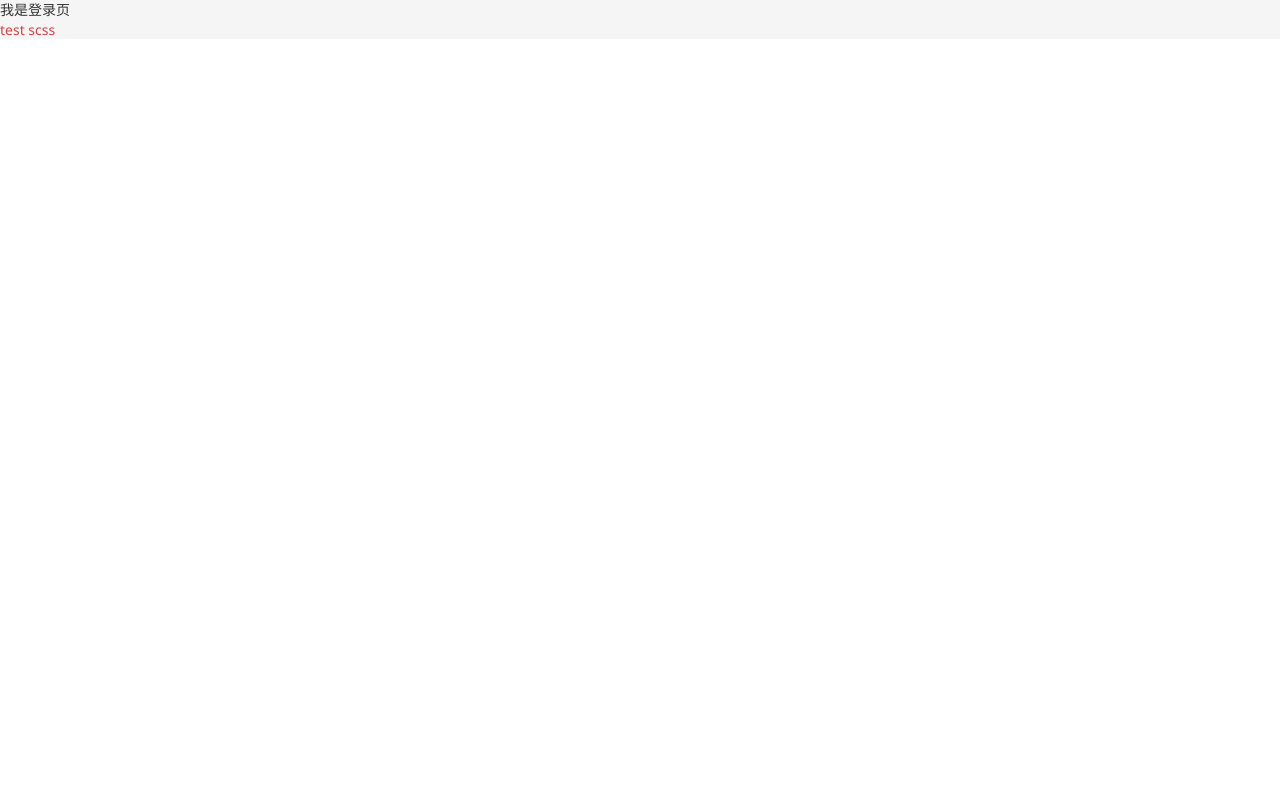
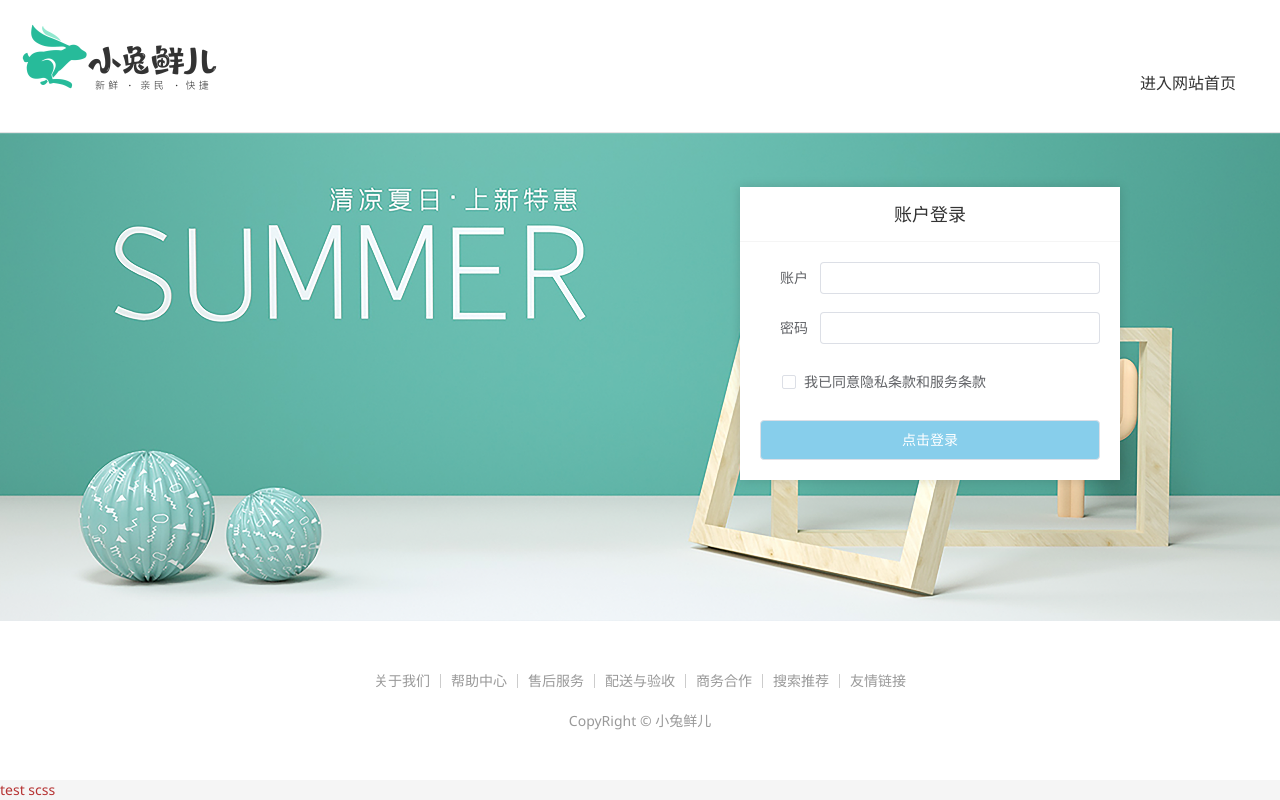
Before and after one commit to CoffeeRin/vue-shop, a Vue app: page /login in a window 1280 px wide. Built offline with nearby package versions, Linux system fonts and the light colour scheme; a small style sheet from the web is missing.

Commit message:
登录页

```diff
--- a/src/styles/element/index.scss
+++ b/src/styles/element/index.scss
@@ -3,11 +3,11 @@
   $colors: (
     'primary': (
       // 主色
-      'base': #27ba9b,
+      'base': skyblue,
     ),
     'success': (
       // 成功色
-      'base': #1dc779,
+      'base': #1d97c7,
     ),
     'warning': (
       // 警告色
--- a/src/styles/var.scss
+++ b/src/styles/var.scss
@@ -1,7 +1,7 @@
 //共享样式文件，共享颜色
 
-$xtxColor: #27ba9b;
+$xtxColor: skyblue;
 $helpColor: #e26237;
 $sucColor: #1dc779;
 $warnColor: #ffb302;
-$priceColor: #cf4444;
+$priceColor: #b63333;
--- a/src/views/Layout/components/LayoutFooter.vue
+++ b/src/views/Layout/components/LayoutFooter.vue
@@ -56,7 +56,7 @@
             <a href="javascript:;">搜索推荐</a>
             <a href="javascript:;">友情链接</a>
           </p>
-          <p>CopyRight © 小兔鲜儿</p>
+          <p>CopyRight © CoffeeShop</p>
         </div>
       </div>
     </div>
--- a/src/views/Layout/components/LayoutNav.vue
+++ b/src/views/Layout/components/LayoutNav.vue
@@ -6,6 +6,7 @@
   <nav class="app-topnav">
     <div class="container">
       <ul>
+        <!-- 多模版渲染，根据登录状态显示不同列表 -->
         <template v-if="true">
           <li><a href="javascript:;"><i class="iconfont icon-a-appround4"></i>周杰伦</a></li>
           <li>
@@ -19,7 +20,7 @@
           <li><a href="javascript:;">会员中心</a></li>
         </template>
         <template v-else>
-          <li><a href="javascript:;">请先登录</a></li>
+          <li><a href="javascript:;" @click="$router.push('/login')">请先登录</a></li>
           <li><a href="javascript:;">帮助中心</a></li>
           <li><a href="javascript:;">关于我们</a></li>
         </template>
@@ -36,8 +37,8 @@
   ul {
     display: flex;
     height: 53px;
-    justify-content: flex-end;
-    align-items: center;
+    justify-content: flex-end; //末端对齐
+    align-items: center; //垂直方向居中
 
     li {
       a {
--- a/src/views/Login/index.vue
+++ b/src/views/Login/index.vue
@@ -1,5 +1,290 @@
+<script setup>
+
+</script>
+
+
 <template>
-    <div>
-        我是登录页
-    </div>
+  <div>
+    <header class="login-header">
+      <div class="container m-top-20">
+        <h1 class="logo">
+          <RouterLink to="/">小兔鲜</RouterLink>
+        </h1>
+        <RouterLink class="entry" to="/">
+          进入网站首页
+          <i class="iconfont icon-angle-right"></i>
+          <i class="iconfont icon-angle-right"></i>
+        </RouterLink>
+      </div>
+    </header>
+    <section class="login-section">
+      <div class="wrapper">
+        <nav>
+          <a href="javascript:;">账户登录</a>
+        </nav>
+        <div class="account-box">
+          <div class="form">
+            <el-form label-position="right" label-width="60px"
+              status-icon>
+              <el-form-item  label="账户">
+                <el-input/>
+              </el-form-item>
+              <el-form-item label="密码">
+                <el-input/>
+              </el-form-item>
+              <el-form-item label-width="22px">
+                <el-checkbox  size="large">
+                  我已同意隐私条款和服务条款
+                </el-checkbox>
+              </el-form-item>
+              <el-button size="large" class="subBtn">点击登录</el-button>
+            </el-form>
+          </div>
+        </div>
+      </div>
+    </section>
+
+    <footer class="login-footer">
+      <div class="container">
+        <p>
+          <a href="javascript:;">关于我们</a>
+          <a href="javascript:;">帮助中心</a>
+          <a href="javascript:;">售后服务</a>
+          <a href="javascript:;">配送与验收</a>
+          <a href="javascript:;">商务合作</a>
+          <a href="javascript:;">搜索推荐</a>
+          <a href="javascript:;">友情链接</a>
+        </p>
+        <p>CopyRight &copy; 小兔鲜儿</p>
+      </div>
+    </footer>
+  </div>
 </template>
+
+<style scoped lang='scss'>
+.login-header {
+  background: #fff;
+  border-bottom: 1px solid #e4e4e4;
+
+  .container {
+    display: flex;
+    align-items: flex-end;
+    justify-content: space-between;
+  }
+
+  .logo {
+    width: 200px;
+
+    a {
+      display: block;
+      height: 132px;
+      width: 100%;
+      text-indent: -9999px;
+      background: url("@/assets/images/logo.png") no-repeat center 18px / contain;
+    }
+  }
+
+  .sub {
+    flex: 1;
+    font-size: 24px;
+    font-weight: normal;
+    margin-bottom: 38px;
+    margin-left: 20px;
+    color: #666;
+  }
+
+  .entry {
+    width: 120px;
+    margin-bottom: 38px;
+    font-size: 16px;
+
+    i {
+      font-size: 14px;
+      color: $xtxColor;
+      letter-spacing: -5px;
+    }
+  }
+}
+
+.login-section {
+  background: url('@/assets/images/login-bg.png') no-repeat center / cover;
+  height: 488px;
+  position: relative;
+
+  .wrapper {
+    width: 380px;
+    background: #fff;
+    position: absolute;
+    left: 50%;
+    top: 54px;
+    transform: translate3d(100px, 0, 0);
+    box-shadow: 0 0 10px rgba(0, 0, 0, 0.15);
+
+    nav {
+      font-size: 14px;
+      height: 55px;
+      margin-bottom: 20px;
+      border-bottom: 1px solid #f5f5f5;
+      display: flex;
+      padding: 0 40px;
+      text-align: right;
+      align-items: center;
+
+      a {
+        flex: 1;
+        line-height: 1;
+        display: inline-block;
+        font-size: 18px;
+        position: relative;
+        text-align: center;
+      }
+    }
+  }
+}
+
+.login-footer {
+  padding: 30px 0 50px;
+  background: #fff;
+
+  p {
+    text-align: center;
+    color: #999;
+    padding-top: 20px;
+
+    a {
+      line-height: 1;
+      padding: 0 10px;
+      color: #999;
+      display: inline-block;
+
+      ~a {
+        border-left: 1px solid #ccc;
+      }
+    }
+  }
+}
+
+.account-box {
+  .toggle {
+    padding: 15px 40px;
+    text-align: right;
+
+    a {
+      color: $xtxColor;
+
+      i {
+        font-size: 14px;
+      }
+    }
+  }
+
+  .form {
+    padding: 0 20px 20px 20px;
+
+    &-item {
+      margin-bottom: 28px;
+
+      .input {
+        position: relative;
+        height: 36px;
+
+        >i {
+          width: 34px;
+          height: 34px;
+          background: #cfcdcd;
+          color: #fff;
+          position: absolute;
+          left: 1px;
+          top: 1px;
+          text-align: center;
+          line-height: 34px;
+          font-size: 18px;
+        }
+
+        input {
+          padding-left: 44px;
+          border: 1px solid #cfcdcd;
+          height: 36px;
+          line-height: 36px;
+          width: 100%;
+
+          &.error {
+            border-color: $priceColor;
+          }
+
+          &.active,
+          &:focus {
+            border-color: $xtxColor;
+          }
+        }
+
+        .code {
+          position: absolute;
+          right: 1px;
+          top: 1px;
+          text-align: center;
+          line-height: 34px;
+          font-size: 14px;
+          background: #f5f5f5;
+          color: #666;
+          width: 90px;
+          height: 34px;
+          cursor: pointer;
+        }
+      }
+
+      >.error {
+        position: absolute;
+        font-size: 12px;
+        line-height: 28px;
+        color: $priceColor;
+
+        i {
+          font-size: 14px;
+          margin-right: 2px;
+        }
+      }
+    }
+
+    .agree {
+      a {
+        color: #069;
+      }
+    }
+
+    .btn {
+      display: block;
+      width: 100%;
+      height: 40px;
+      color: #fff;
+      text-align: center;
+      line-height: 40px;
+      background: $xtxColor;
+
+      &.disabled {
+        background: #cfcdcd;
+      }
+    }
+  }
+
+  .action {
+    padding: 20px 40px;
+    display: flex;
+    justify-content: space-between;
+    align-items: center;
+
+    .url {
+      a {
+        color: #999;
+        margin-left: 10px;
+      }
+    }
+  }
+}
+
+.subBtn {
+  background: $xtxColor;
+  width: 100%;
+  color: #fff;
+}
+</style>
```
